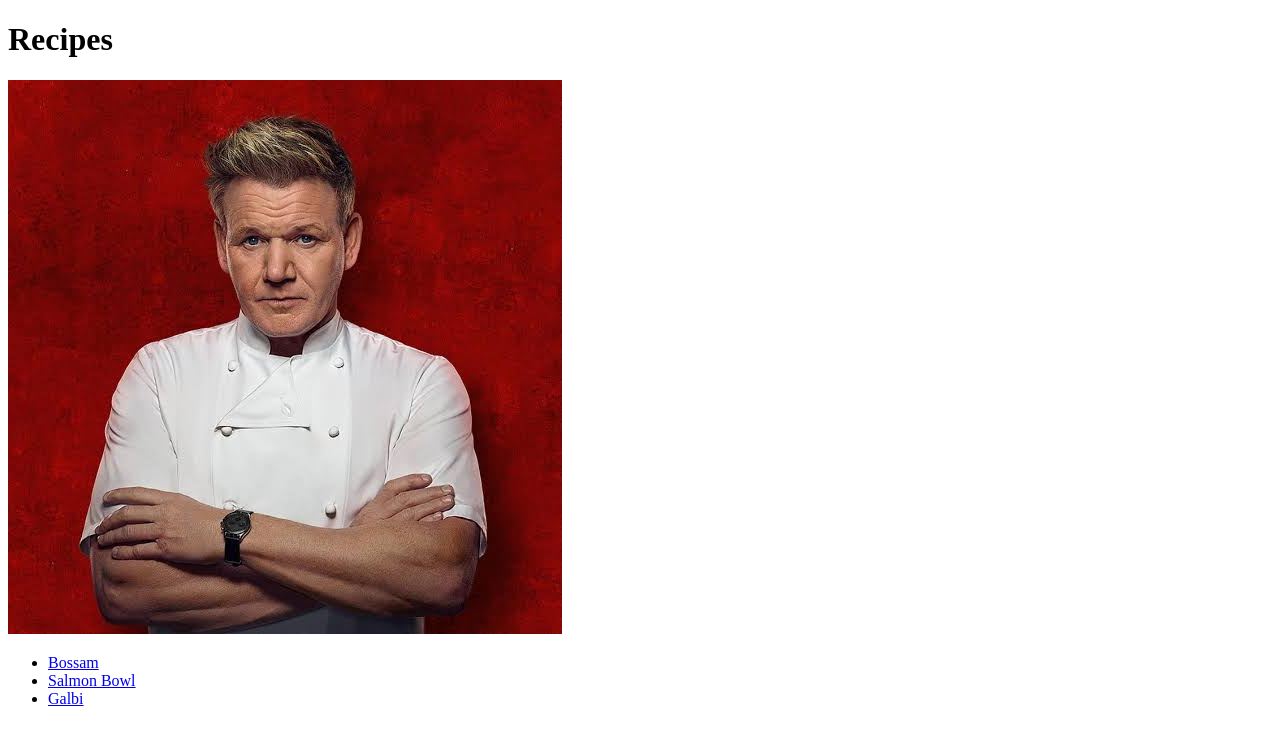
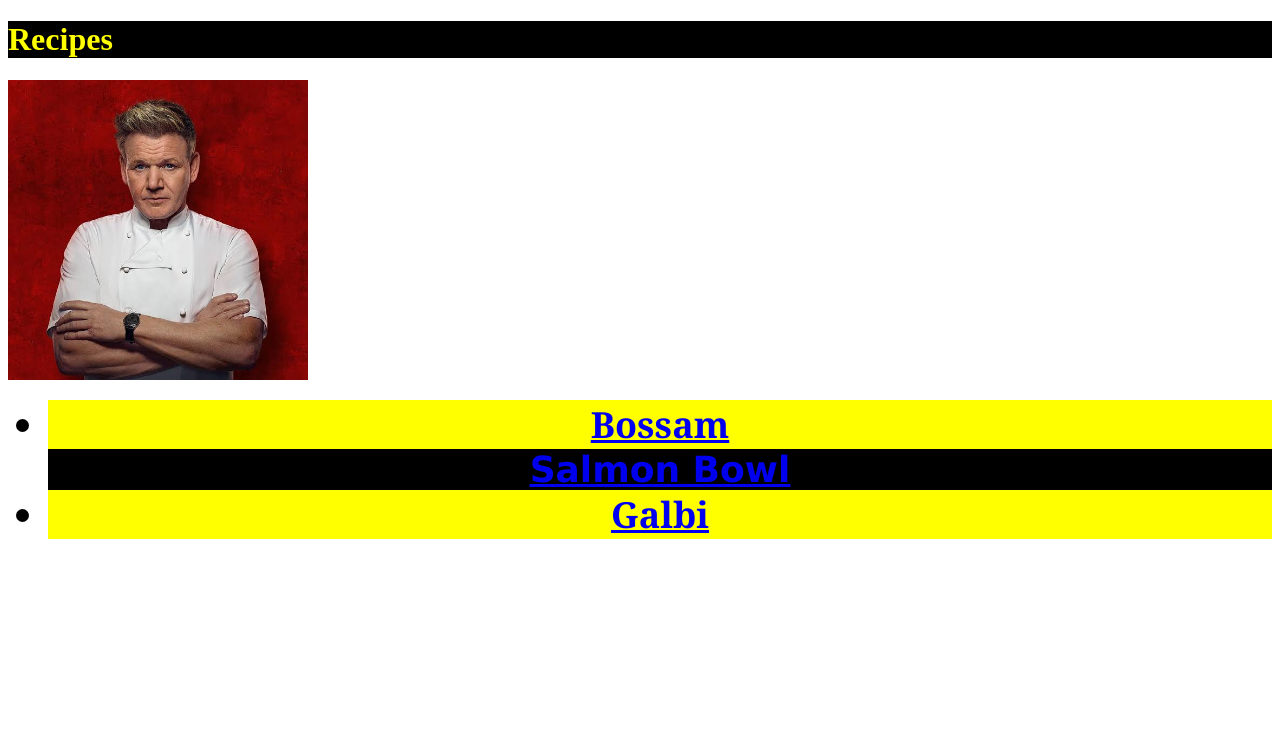
Before and after one commit to nickyh1024/Odin-Recipes, a plain HTML site: page index.html in a window 1280 px wide. Drawn offline with Linux system fonts and the light colour scheme.

Commit message:
Added some CSS to the recipes website!

```diff
--- a/index.html
+++ b/index.html
@@ -2,14 +2,15 @@
 <html lang="en">
     <head>
         <meta charset="UTF-8">
+        <link rel="stylesheet" href="styles.css"/>
     </head>
     <body>
         <h1>Recipes</h1>
         <img src="Gordon.jpeg">
         <ul>
-            <li><a href="recipes/bossam.html">Bossam</a></li>
-            <li><a href="recipes/salmon_bowl.html">Salmon Bowl</a></li>
-            <li><a href="recipes/galbi.html">Galbi</a></li>
+            <li class="recipes asian"><a href="recipes/bossam.html">Bossam</a></li>
+            <li class="recipes western"><a href="recipes/salmon_bowl.html">Salmon Bowl</a></li>
+            <li class="recipes asian"><a href="recipes/galbi.html">Galbi</a></li>
         </ul>
     </body>
 </html>
--- /dev/null
+++ b/styles.css
@@ -0,0 +1,31 @@
+.recipes {
+    color: brown;
+    background-color: green;
+    font-family:'Times New Roman', Times, serif;
+    font-size: 36px;
+    font-weight: bold;
+    text-align: center;
+}
+
+.asian {
+    color: black;
+    background-color: yellow;
+    font-family:Cambria, Cochin, Georgia, Times, 'Times New Roman', serif;
+}
+
+.western {
+    color: white;
+    background-color: black;
+    font-family: Verdana, Geneva, Tahoma, sans-serif;
+}
+
+img {
+    height: auto;
+    width: 300px;
+    text-align: center;
+}
+
+h1 {
+    color: yellow;
+    background-color: black;
+}
```
